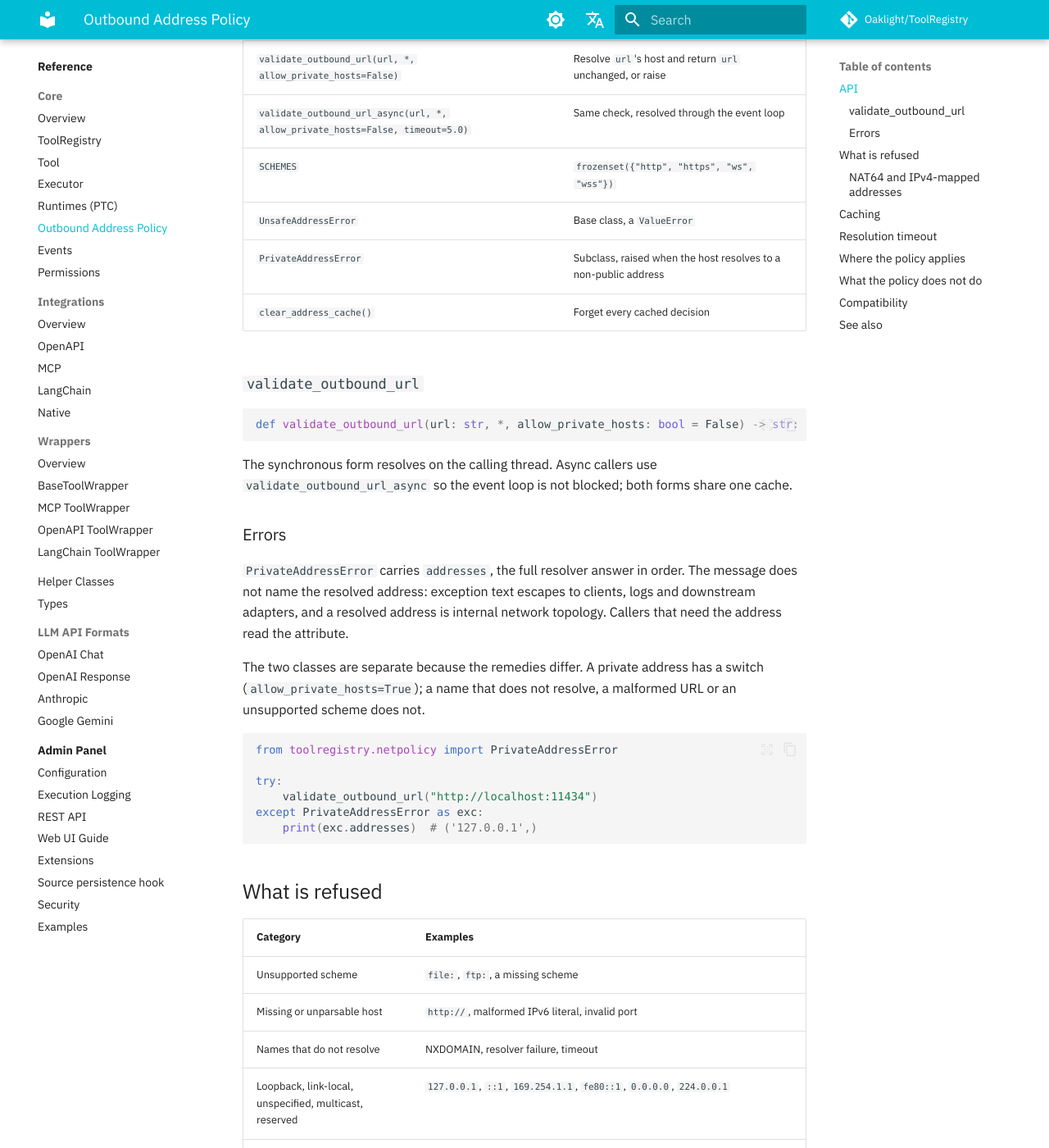
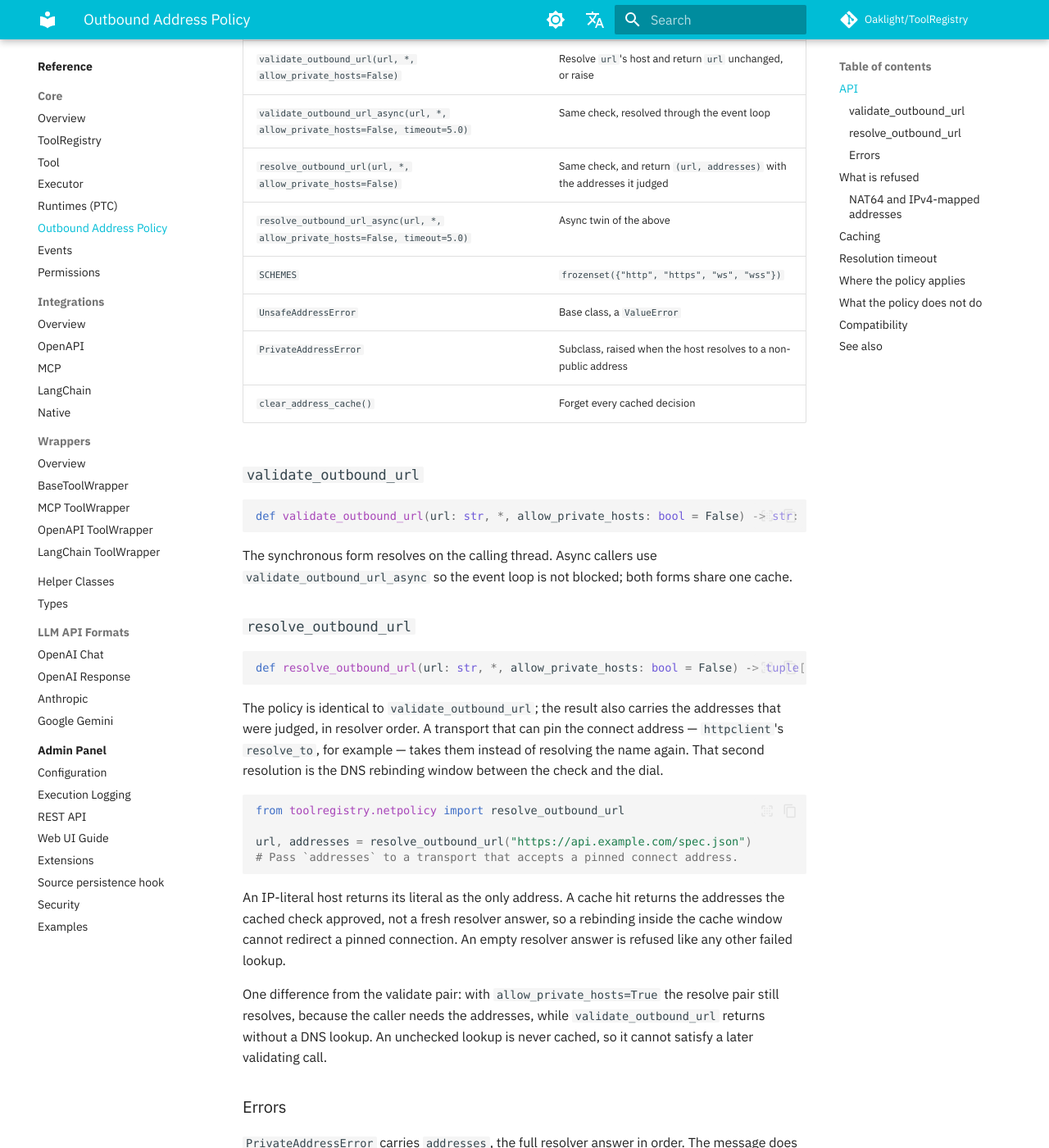
Before and after one commit to Oaklight/ToolRegistry, an MkDocs documentation site: the page built from docs/api/core/netpolicy.md, in a window 1280 px wide and 1400 px high, scrolled down 573 px. Shown: the whole window at 82% size. Built offline with MkDocs 1.6.1 and Material for MkDocs 9.7.7, drawn with Linux system fonts in a browser that asks for light colours; some web fonts are replaced; comment, search, counter and statistics services are not loaded.

Commit message:
docs(netpolicy): document resolve_outbound_url and the address-returning cache
Add the API rows and the section for the resolve pair, including the
cache-hit guarantee and the opt-out asymmetry (#454).

````diff
--- a/docs/api/core/netpolicy.md
+++ b/docs/api/core/netpolicy.md
@@ -19,6 +19,8 @@ validate_outbound_url("http://127.0.0.1:8000/spec.json")       # PrivateAddressE
 |--------|---------|
 | `validate_outbound_url(url, *, allow_private_hosts=False)` | Resolve `url`'s host and return `url` unchanged, or raise |
 | `validate_outbound_url_async(url, *, allow_private_hosts=False, timeout=5.0)` | Same check, resolved through the event loop |
+| `resolve_outbound_url(url, *, allow_private_hosts=False)` | Same check, and return `(url, addresses)` with the addresses it judged |
+| `resolve_outbound_url_async(url, *, allow_private_hosts=False, timeout=5.0)` | Async twin of the above |
 | `SCHEMES` | `frozenset({"http", "https", "ws", "wss"})` |
 | `UnsafeAddressError` | Base class, a `ValueError` |
 | `PrivateAddressError` | Subclass, raised when the host resolves to a non-public address |
@@ -33,6 +35,35 @@ def validate_outbound_url(url: str, *, allow_private_hosts: bool = False) -> str
 The synchronous form resolves on the calling thread. Async callers use
 `validate_outbound_url_async` so the event loop is not blocked; both forms
 share one cache.
+
+### `resolve_outbound_url`
+
+```python
+def resolve_outbound_url(url: str, *, allow_private_hosts: bool = False) -> tuple[str, tuple[str, ...]]: ...
+```
+
+The policy is identical to `validate_outbound_url`; the result also carries
+the addresses that were judged, in resolver order. A transport that can pin
+the connect address — `httpclient`'s `resolve_to`, for example — takes them
+instead of resolving the name again. That second resolution is the DNS
+rebinding window between the check and the dial.
+
+```python
+from toolregistry.netpolicy import resolve_outbound_url
+
+url, addresses = resolve_outbound_url("https://api.example.com/spec.json")
+# Pass `addresses` to a transport that accepts a pinned connect address.
+```
+
+An IP-literal host returns its literal as the only address. A cache hit
+returns the addresses the cached check approved, not a fresh resolver answer,
+so a rebinding inside the cache window cannot redirect a pinned connection.
+An empty resolver answer is refused like any other failed lookup.
+
+One difference from the validate pair: with `allow_private_hosts=True` the
+resolve pair still resolves, because the caller needs the addresses, while
+`validate_outbound_url` returns without a DNS lookup. An unchecked lookup is
+never cached, so it cannot satisfy a later validating call.
 
 ### Errors
 
````
Also changed, not shown: docs/changelog.md (+2 -0 lines).
